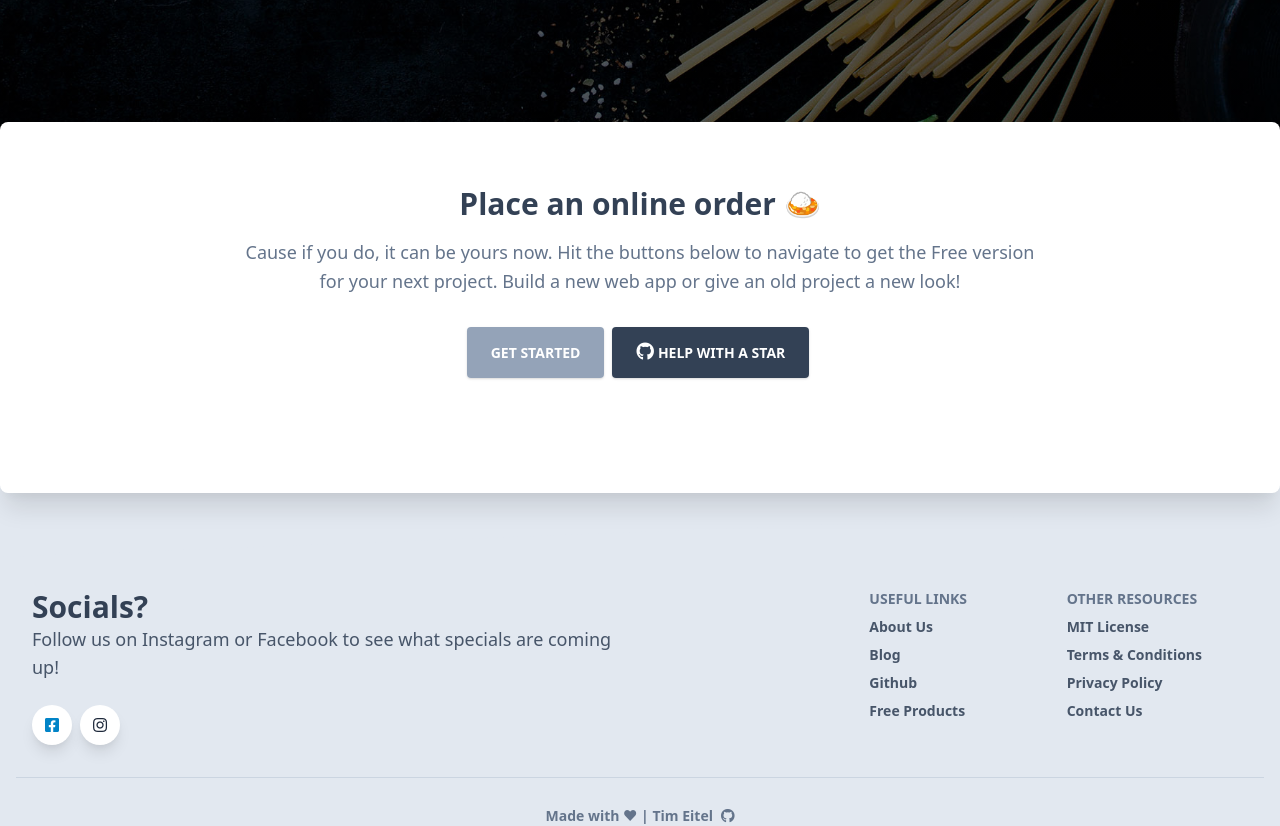
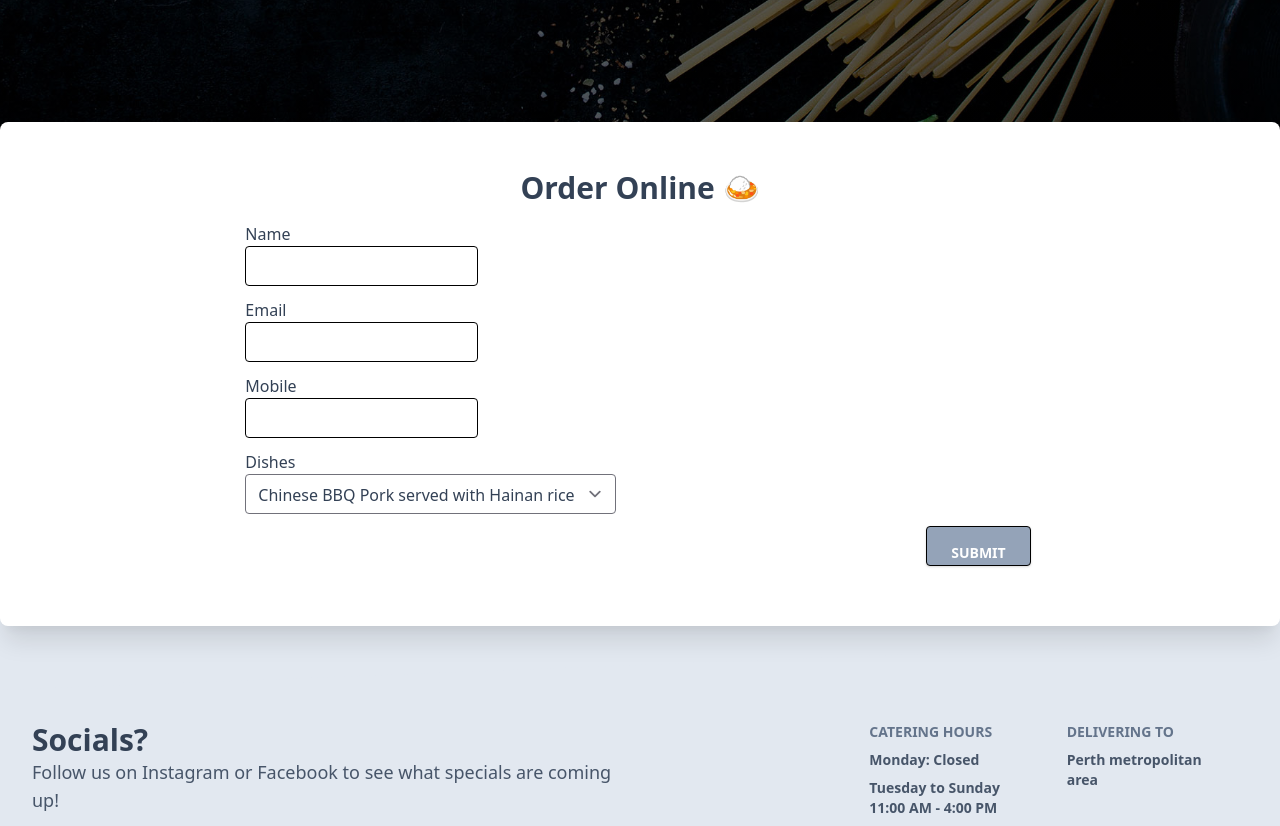
Before and after one commit to timeitel/7aprons-next, a Next.js app: page / in a window 1280 px wide. Shown: the part 2340-3166 px from the top of the page. Built offline with nearby package versions, Linux system fonts and the light colour scheme.

Commit message:
wip: update copy

```diff
--- a/components/Footers/Footer.js
+++ b/components/Footers/Footer.js
@@ -2,7 +2,6 @@ import React from "react";
 
 export default function Footer() {
   return (
-    <>
     <footer className="relative bg-blueGray-200 pt-8 pb-6">
       <div
         className="bottom-auto top-0 left-0 right-0 w-full absolute pointer-events-none overflow-hidden -mt-20 h-20"
@@ -28,8 +27,8 @@ export default function Footer() {
           <div className="w-full lg:w-6/12 px-4">
             <h4 className="text-3xl font-semibold">Socials?</h4>
             <h5 className="text-lg mt-0 mb-2 text-blueGray-600">
-                Follow us on Instagram or Facebook to see what specials are
-                coming up!
+              Follow us on Instagram or Facebook to see what specials are coming
+              up!
             </h5>
             <div className="mt-6 lg:mb-0 mb-6">
               <button
@@ -50,7 +49,7 @@ export default function Footer() {
             <div className="flex flex-wrap items-top mb-6">
               <div className="w-full lg:w-4/12 px-4 ml-auto">
                 <span className="block uppercase text-blueGray-500 text-sm font-semibold mb-2">
-                    Useful Links
+                  Catering Hours
                 </span>
                 <ul className="list-unstyled">
                   <li>
@@ -58,7 +57,7 @@ export default function Footer() {
                       className="text-blueGray-600 hover:text-blueGray-800 font-semibold block pb-2 text-sm"
                       href="https://www.creative-tim.com/presentation?ref=nnjs-footer"
                     >
-                        About Us
+                      Monday: Closed
                     </a>
                   </li>
                   <li>
@@ -66,30 +65,14 @@ export default function Footer() {
                       className="text-blueGray-600 hover:text-blueGray-800 font-semibold block pb-2 text-sm"
                       href="https://blog.creative-tim.com?ref=nnjs-footer"
                     >
-                        Blog
-                      </a>
-                    </li>
-                    <li>
-                      <a
-                        className="text-blueGray-600 hover:text-blueGray-800 font-semibold block pb-2 text-sm"
-                        href="https://www.github.com/creativetimofficial?ref=nnjs-footer"
-                      >
-                        Github
-                      </a>
-                    </li>
-                    <li>
-                      <a
-                        className="text-blueGray-600 hover:text-blueGray-800 font-semibold block pb-2 text-sm"
-                        href="https://www.creative-tim.com/bootstrap-themes/free?ref=nnjs-footer"
-                      >
-                        Free Products
+                      Tuesday to Sunday 11:00 AM - 4:00 PM
                     </a>
                   </li>
                 </ul>
               </div>
               <div className="w-full lg:w-4/12 px-4">
                 <span className="block uppercase text-blueGray-500 text-sm font-semibold mb-2">
-                    Other Resources
+                  Delivering to
                 </span>
                 <ul className="list-unstyled">
                   <li>
@@ -97,31 +80,7 @@ export default function Footer() {
                       className="text-blueGray-600 hover:text-blueGray-800 font-semibold block pb-2 text-sm"
                       href="https://github.com/creativetimofficial/notus-nextjs/blob/main/LICENSE.md?ref=nnjs-footer"
                     >
-                        MIT License
-                      </a>
-                    </li>
-                    <li>
-                      <a
-                        className="text-blueGray-600 hover:text-blueGray-800 font-semibold block pb-2 text-sm"
-                        href="https://creative-tim.com/terms?ref=nnjs-footer"
-                      >
-                        Terms & Conditions
-                      </a>
-                    </li>
-                    <li>
-                      <a
-                        className="text-blueGray-600 hover:text-blueGray-800 font-semibold block pb-2 text-sm"
-                        href="https://creative-tim.com/privacy?ref=nnjs-footer"
-                      >
-                        Privacy Policy
-                      </a>
-                    </li>
-                    <li>
-                      <a
-                        className="text-blueGray-600 hover:text-blueGray-800 font-semibold block pb-2 text-sm"
-                        href="https://creative-tim.com/contact-us?ref=nnjs-footer"
-                      >
-                        Contact Us
+                      Perth metropolitan area
                     </a>
                   </li>
                 </ul>
@@ -145,6 +104,5 @@ export default function Footer() {
         </a>
       </div>
     </footer>
-    </>
   );
 }
--- a/components/OnlineOrder/OnlineOrder.js
+++ b/components/OnlineOrder/OnlineOrder.js
@@ -1,20 +1,58 @@
 import { useForm } from "react-hook-form";
+import styled from "styled-components";
 
-export const OnlineOrder = () => {
-  const { register, handleSubmit, watch, errors } = useForm();
+const Form = styled.form`
+  display: flex;
+  flex-direction: column;
+  justify-content: center;
+  align-items: flex-start;
+
+  input {
+    border: 1px solid black;
+    border-radius: 4px;
+    margin-bottom: 12px;
+    height: 40px;
+  }
+
+  select {
+    border-radius: 4px;
+    height: 40px;
+    margin-bottom: 12px;
+  }
+
+  select:focus {
+    outline: -webkit-focus-ring-color auto 1px;
+    border-color: transparent;
+  }
+`;
+
+export default function OnlineOrder() {
+  const { register, handleSubmit, errors } = useForm();
   const onSubmit = (data) => console.log(data);
 
-  console.log(watch("example")); // watch input value by passing the name of it
+  return (
+    <Form onSubmit={handleSubmit(onSubmit)}>
+      <label>Name</label>
+      <input name="name" ref={register({ required: true })} />
 
-  return (
-    <form onSubmit={handleSubmit(onSubmit)}>
-      <input name="example" defaultValue="test" ref={register} />
+      <label>Email</label>
+      <input name="email" ref={register({ required: true })} />
 
-      <input name="exampleRequired" ref={register({ required: true })} />
+      <label>Mobile</label>
+      <input name="mobile" ref={register({ required: true })} />
+
+      <label>Dishes</label>
+      <select name="dishes" ref={register}>
+        <option value="0">Chinese BBQ Pork served with Hainan rice</option>
+        <option value="1">Roast chicken served with Hainan rice</option>
+      </select>
 
       {errors.exampleRequired && <span>This field is required</span>}
 
-      <input type="submit" />
-    </form>
+      <input
+        className="ml-auto flex items-center whitespace-nowrap get-started text-white font-bold px-6 py-4 rounded outline-none focus:outline-none mr-1 mb-1 bg-blueGray-400 active:bg-blueGray-500 uppercase text-sm shadow hover:shadow-lg ease-linear transition-all duration-150"
+        type="submit"
+      />
+    </Form>
   );
-};
+}
--- a/components/OnlineOrder/index.js
+++ /dev/null
@@ -1 +0,0 @@
-export * from "./OnlineOrder";
--- a/pages/index.js
+++ b/pages/index.js
@@ -2,6 +2,7 @@
 import React from "react";
 import IndexNavbar from "components/Navbars/IndexNavbar.js";
 import Footer from "components/Footers/Footer.js";
+import OrderOnline from "../components/OnlineOrder/OnlineOrder";
 
 const headerStyle = {
   background:
@@ -15,11 +16,6 @@ const orderSection = {
     'linear-gradient(rgba(0, 0, 0, 0.65), rgba(0, 0, 0, 0.65)), url("/img/ingredients.jpg")',
   backgroundPosition: "center center",
   backgroundSize: "cover",
-};
-
-const menuStyle = {
-  marginLeft: "10%",
-  width: "35%",
 };
 
 export default function Index() {
@@ -95,11 +91,6 @@ export default function Index() {
         <div className="container mx-auto">
           <div className="flex flex-wrap items-center">
             <div className="w-10/12 md:w-6/12 lg:w-4/12 px-12 md:px-4 mr-auto ml-auto -mt-32">
-              {/* <Image
-                src="/img/march-menu.jpg"
-                alt="Picture of the menu"
-                layout="fill"
-              /> */}
               <div className="relative flex flex-col min-w-0 break-words bg-white w-full mb-6 shadow-lg rounded-lg bg-blueGray-700">
                 <img
                   alt="Our story"
@@ -199,10 +190,7 @@ export default function Index() {
       <section id="menu" style={orderSection} className="pb-20 overflow-hidden">
         <div className="container mx-auto overflow-hidden pb-48">
           <div className="flex flex-wrap items-center">
-            <div
-              style={menuStyle}
-              className="w-full md:w-4/12 px-12 md:px-4 ml-1/5 mr-auto mt-48"
-            >
+            <div className="w-full md:w-4/12 px-12 md:px-4 mr-auto mt-48">
               <div className="text-blueGray-500 p-3 text-center inline-flex items-center justify-center w-16 h-16 mb-6 shadow-lg rounded-full bg-white">
                 <i className="fas fa-sitemap text-xl"></i>
               </div>
@@ -285,35 +273,13 @@ export default function Index() {
         </div>
 
         <div className="container mx-auto">
-          <div className="flex flex-wrap justify-center bg-white shadow-xl rounded-lg -mt-64 py-16 px-12 relative z-10">
+          <div className="flex flex-wrap justify-center bg-white shadow-xl rounded-lg -mt-64 py-12 px-12 relative z-10">
             <div className="w-full text-center lg:w-8/12">
               <p className="text-4xl text-center"></p>
-              <h3 id="order" className="font-semibold text-3xl">
-                Place an online order 🍛
+              <h3 id="order" className="font-semibold mb-4 text-3xl">
+                Order Online 🍛
               </h3>
-              <p className="text-blueGray-500 text-lg leading-relaxed mt-4 mb-4">
-                Cause if you do, it can be yours now. Hit the buttons below to
-                navigate to get the Free version for your next project. Build a
-                new web app or give an old project a new look!
-              </p>
-              <div className="sm:block flex flex-col mt-10">
-                <a
-                  href="https://www.creative-tim.com/learning-lab/tailwind/nextjs/overview/notus?ref=nnjs-index"
-                  target="_blank"
-                  className="get-started text-white font-bold px-6 py-4 rounded outline-none focus:outline-none mr-1 mb-2 bg-blueGray-400 active:bg-blueGray-500 uppercase text-sm shadow hover:shadow-lg ease-linear transition-all duration-150"
-                >
-                  Get started
-                </a>
-                <a
-                  href="https://github.com/creativetimofficial/notus-nextjs?ref=nnjs-index"
-                  target="_blank"
-                  className="github-star sm:ml-1 text-white font-bold px-6 py-4 rounded outline-none focus:outline-none mr-1 mb-1 bg-blueGray-700 active:bg-blueGray-600 uppercase text-sm shadow hover:shadow-lg"
-                >
-                  <i className="fab fa-github text-lg mr-1"></i>
-                  <span>Help With a Star</span>
-                </a>
-              </div>
-              <div className="text-center mt-16"></div>
+              <OrderOnline />
             </div>
           </div>
         </div>
```
Also changed, not shown: jsconfig.json (+8 -0 lines). Lines whose indentation alone changed are shown as unchanged.
